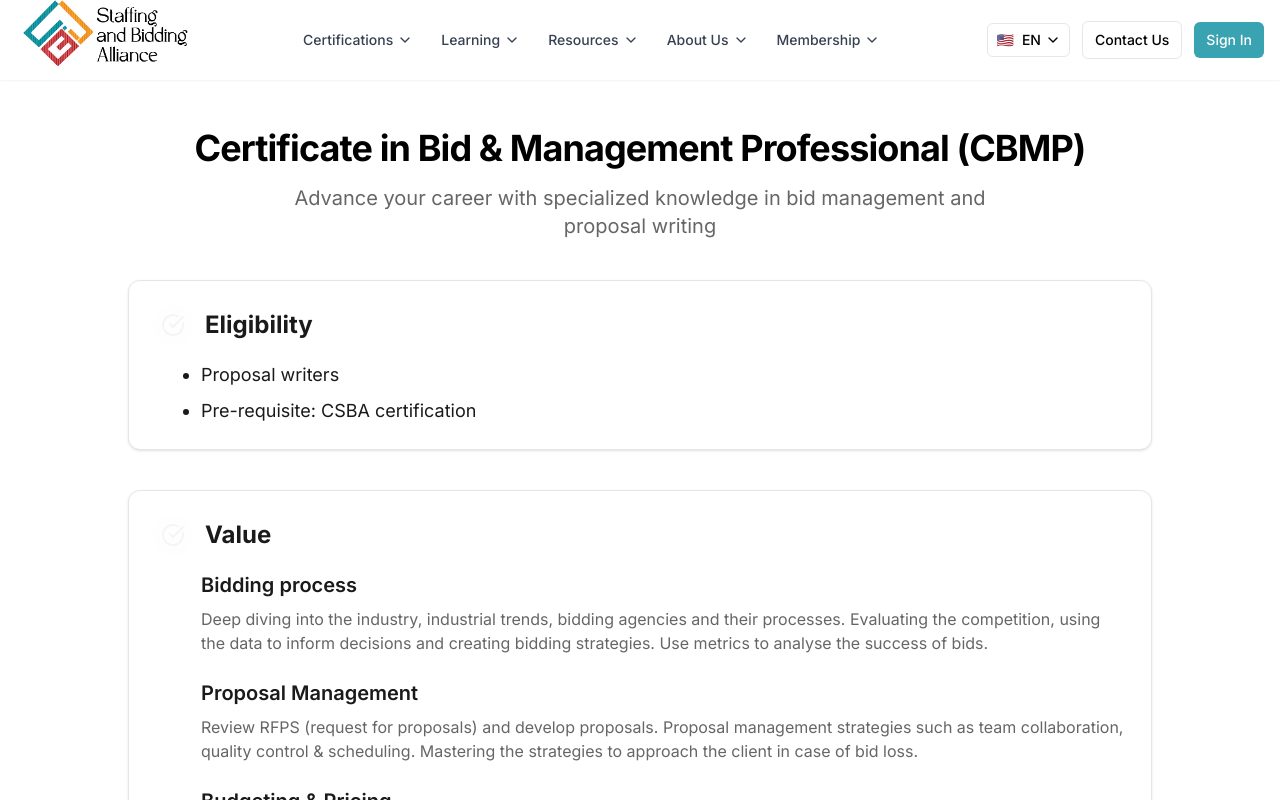
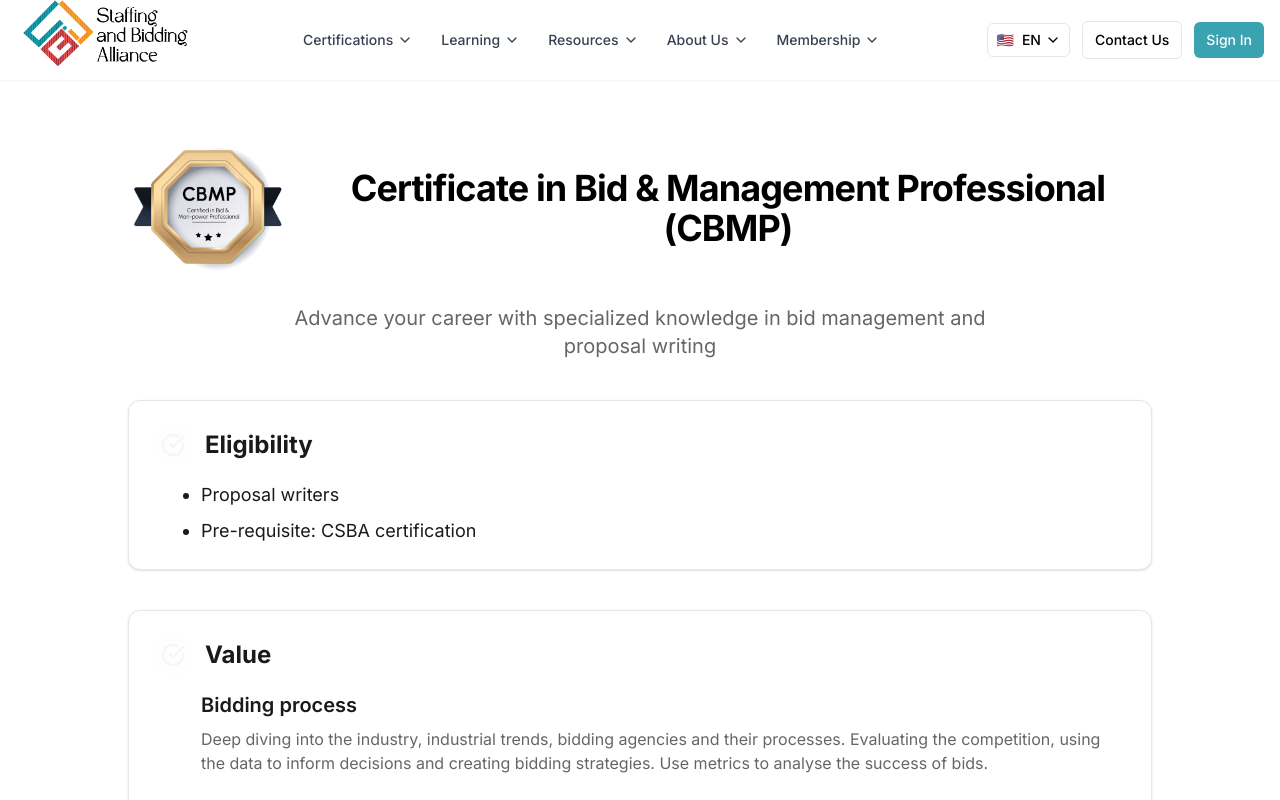
Before and after one commit to DevHayaa/snb-alliance, a Next.js app in the folder snb-alliance/: page /certifications/cbmp in a window 1280 px wide. Built offline with nearby package versions, Linux system fonts and the light colour scheme.

Commit message:
add logos to certification pages and adjust header layout

```diff
--- a/snb-alliance/app/(main)/certifications/cbmp/page.tsx
+++ b/snb-alliance/app/(main)/certifications/cbmp/page.tsx
@@ -8,9 +8,12 @@ export default function CBMPCertificationPage() {
       <div className="max-w-5xl mx-auto">
         {/* Header */}
         <div className="mb-10 text-center">
-          <h1 className="text-4xl font-bold tracking-tight mb-4">
-            Certificate in Bid & Management Professional (CBMP)
-          </h1>
+          <div className="flex justify-center items-center mb-4">
+            <img src="/cbmp.png" alt="CBMP Logo" className="h-30 w-40 mr-4" />
+            <h1 className="text-4xl font-bold tracking-tight">
+              Certificate in Bid & Management Professional (CBMP)
+            </h1>
+          </div>
           <p className="text-xl text-muted-foreground max-w-3xl mx-auto">
             Advance your career with specialized knowledge in bid management and proposal writing
           </p>
--- a/snb-alliance/app/(main)/certifications/csba/page.tsx
+++ b/snb-alliance/app/(main)/certifications/csba/page.tsx
@@ -8,9 +8,12 @@ export default function CSBACertificationPage() {
       <div className="max-w-5xl mx-auto">
         {/* Header */}
         <div className="mb-10 text-center">
+        <div className="flex justify-center items-center mb-4">
+        <img src="/csba.png" alt="CBMP Logo" className="h-30 w-40 mr-4" />
           <h1 className="text-4xl font-bold tracking-tight mb-4">
             Certificate In Staffing & Bidding Associates (CSBA)
           </h1>
+          </div>
           <p className="text-xl text-muted-foreground max-w-3xl mx-auto">
             Your first step into the professional world of staffing and bidding
           </p>
--- a/snb-alliance/app/(main)/certifications/csbl/page.tsx
+++ b/snb-alliance/app/(main)/certifications/csbl/page.tsx
@@ -8,7 +8,10 @@ export default function CSBLCertificationPage() {
       <div className="max-w-5xl mx-auto">
         {/* Header */}
         <div className="mb-10 text-center">
+        <div className="flex justify-center items-center mb-4">
+        <img src="/csbl.png" alt="CBMP Logo" className="h-30 w-40 mr-4" />
           <h1 className="text-4xl font-bold tracking-tight mb-4">Certified Staffing And Bidding Leader (CSBL)</h1>
+          </div>
           <p className="text-xl text-muted-foreground max-w-3xl mx-auto">
             The highest level of certification for staffing and bidding professionals in leadership positions
           </p>
--- a/snb-alliance/app/(main)/certifications/csmp/page.tsx
+++ b/snb-alliance/app/(main)/certifications/csmp/page.tsx
@@ -8,7 +8,10 @@ export default function CSMPCertificationPage() {
       <div className="max-w-5xl mx-auto">
         {/* Header */}
         <div className="mb-10 text-center">
+        <div className="flex justify-center items-center mb-4">
+        <img src="/csmp.png" alt="CBMP Logo" className="h-30 w-40 mr-4" />
           <h1 className="text-4xl font-bold tracking-tight mb-4">Certified Staffing Management Professional (CSMP)</h1>
+          </div>
           <p className="text-xl text-muted-foreground max-w-3xl mx-auto">
             Become an expert in resource management and staffing operations
           </p>
```
